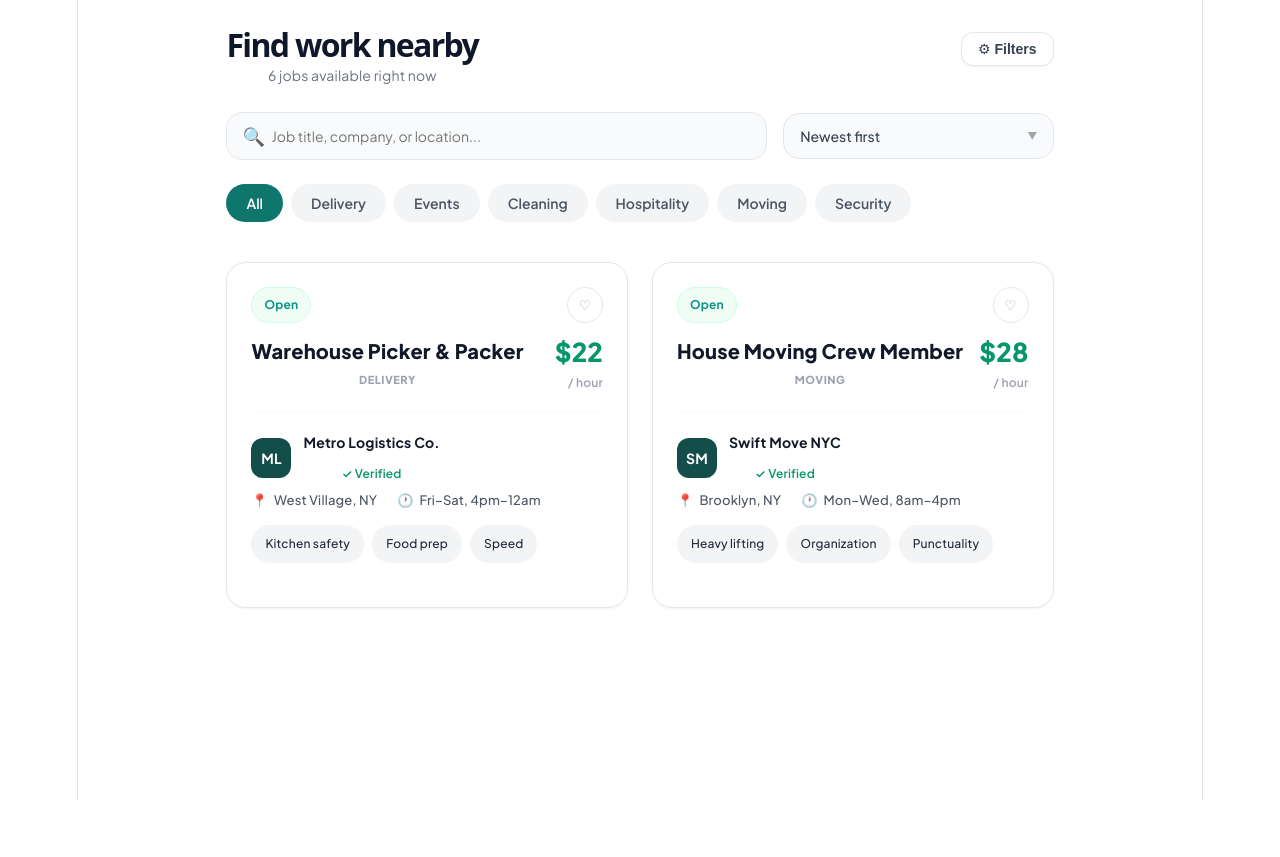
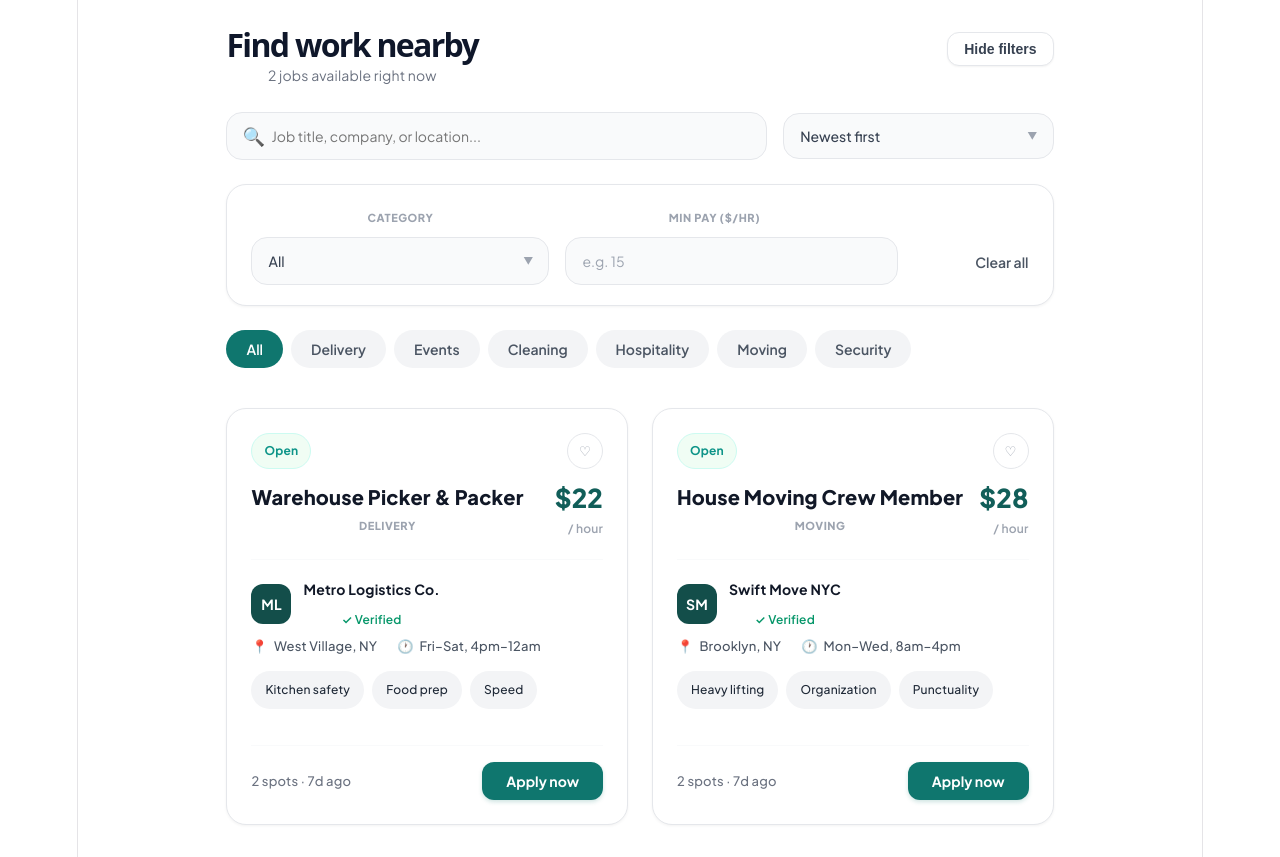
Before and after one commit to DravZ/WorkMatch, a React (Vite) app in the folder front/: page /find-work in a window 1280 px wide. Both pictures are taken after a click on the button "⚙ Filters". Before the commit the page ends 800 px from the top, so only its background shows below. Built offline with nearby package versions, Linux system fonts and the light colour scheme.

Commit message:
feat(front/findwork): cambios en elementos, add de botones y elementos faltantes

```diff
--- a/front/src/components/guest/FindWork/temp.tsx
+++ b/front/src/components/guest/FindWork/temp.tsx
@@ -11,6 +11,8 @@ interface Job {
   location: string;
   schedule: string;
   tags: string[];
+  spots: number;
+  timeAgo: string;
 }
 
 interface JobCardProps {
@@ -20,7 +22,7 @@ interface JobCardProps {
 export const JobCard: React.FC<JobCardProps> = ({ job }) => {
   return (
     <div className="job-card">
-      <div>
+
       <div className="job-card-top">
         <span className="job-status">{job.status}</span>
         <button className="favorite-btn">♡</button>
@@ -39,7 +41,6 @@ export const JobCard: React.FC<JobCardProps> = ({ job }) => {
       </div>
 
 
-
       <div className="job-card-bottom">
         <div className="company-info">
           <div className="company-logo">{job.companyLogoText}</div>
@@ -49,6 +50,7 @@ export const JobCard: React.FC<JobCardProps> = ({ job }) => {
           </div>
         </div>
       </div>
+
 
       <div className="job-meta-row">
         <div className="meta-item">
@@ -61,6 +63,7 @@ export const JobCard: React.FC<JobCardProps> = ({ job }) => {
         </div>
       </div>
 
+
       <div className="job-tags-row">
         {job.tags.map((tag, index) => (
           <span key={index} className="job-tag">
@@ -68,6 +71,11 @@ export const JobCard: React.FC<JobCardProps> = ({ job }) => {
           </span>
         ))}
       </div>
+
+
+      <div className="job-card-footer">
+        <span className="job-spots-info">{job.spots} spots · {job.timeAgo}</span>
+        <button className="apply-btn">Apply now</button>
       </div>
     </div>
   );
--- a/front/src/pages/guest/FindWork/FindWork.module.css
+++ b/front/src/pages/guest/FindWork/FindWork.module.css
@@ -278,7 +278,7 @@
 :global(.pay-rate .amount) {
   font-size: 26px;
   font-weight: 900;
-  color: #059669;
+  color: #115e59;
   line-height: 1;
 }
 
@@ -289,3 +289,123 @@
   font-weight: 600;
   margin-top: 2px;
 }
+
+:global(.job-card-footer) {
+  display: flex;
+  justify-content: space-between;
+  align-items: center;
+  margin-top: 16px;
+  padding-top: 16px;
+  border-top: 1px solid #f9fafb;
+}
+
+:global(.job-spots-info) {
+  font-size: 13px;
+  font-weight: 500;
+  color: #6b7280;
+}
+
+:global(.apply-btn) {
+  background-color: #0f766e;
+  color: #ffffff;
+  font-family: 'Plus Jakarta Sans', sans-serif;
+  font-size: 14px;
+  font-weight: 700;
+  padding: 10px 24px;
+  border-radius: 12px;
+  border: none;
+  cursor: pointer;
+  transition: background-color 0.2s ease, box-shadow 0.2s ease;
+  box-shadow: 0 2px 4px rgba(15, 118, 110, 0.2);
+}
+
+:global(.apply-btn:hover) {
+  background-color: #115e59;
+  box-shadow: 0 4px 6px rgba(15, 118, 110, 0.3);
+}
+
+.advancedFiltersPanel {
+  background-color: #ffffff;
+  border: 1px solid #e5e7eb;
+  border-radius: 20px;
+  padding: 20px 24px;
+  display: grid;
+  grid-template-columns: 2fr 2fr 1fr;
+  gap: 16px;
+  align-items: flex-end;
+  margin-bottom: 24px;
+  box-shadow: 0 1px 3px rgba(0, 0, 0, 0.05);
+  animation: fadeIn 0.2s ease-in-out;
+}
+
+.filterGroup {
+  display: flex;
+  flex-direction: column;
+}
+
+.filterGroup label {
+  font-size: 11px;
+  font-weight: 800;
+  color: #9ca3af;
+  margin-bottom: 6px;
+  letter-spacing: 0.05em;
+}
+
+.selectWrapperSmall {
+  position: relative;
+  display: flex;
+  align-items: center;
+}
+
+.selectWrapperSmall select {
+  width: 100%;
+  padding: 14px 16px;
+  background-color: #f9fafb;
+  border: 1px solid #e5e7eb;
+  border-radius: 16px;
+  font-size: 14px;
+  font-weight: 500;
+  font-family: 'Plus Jakarta Sans', sans-serif;
+  color: #374151;
+  appearance: none;
+  cursor: pointer;
+  outline: none;
+}
+
+.minPayInput {
+  width: 100%;
+  padding: 14px 16px;
+  background-color: #f9fafb;
+  border: 1px solid #e5e7eb;
+  border-radius: 16px;
+  font-size: 14px;
+  font-family: 'Plus Jakarta Sans', sans-serif;
+  color: #374151;
+  outline: none;
+}
+
+.minPayInput::placeholder {
+  color: #9ca3af;
+}
+
+.clearAllBtn {
+  background: transparent;
+  border: none;
+  color: #4b5563;
+  font-family: 'Plus Jakarta Sans', sans-serif;
+  font-weight: 600;
+  font-size: 14px;
+  cursor: pointer;
+  padding: 14px 0;
+  text-align: right;
+  transition: color 0.2s ease;
+}
+
+.clearAllBtn:hover {
+  color: #111827;
+}
+
+@keyframes fadeIn {
+  from { opacity: 0; transform: translateY(-6px); }
+  to { opacity: 1; transform: translateY(0); }
+}
--- a/front/src/pages/guest/FindWork/FindWork.tsx
+++ b/front/src/pages/guest/FindWork/FindWork.tsx
@@ -16,7 +16,9 @@ const MOCK_JOBS = [
     payRate: 22,
     location: 'West Village, NY',
     schedule: 'Fri–Sat, 4pm–12am',
-    tags: ['Kitchen safety', 'Food prep', 'Speed']
+    tags: ['Kitchen safety', 'Food prep', 'Speed'],
+    spots: 2,
+    timeAgo: '7d ago'
   },
   {
     id: 2,
@@ -29,22 +31,56 @@ const MOCK_JOBS = [
     payRate: 28,
     location: 'Brooklyn, NY',
     schedule: 'Mon–Wed, 8am–4pm',
-    tags: ['Heavy lifting', 'Organization', 'Punctuality']
+    tags: ['Heavy lifting', 'Organization', 'Punctuality'],
+    spots: 2,
+    timeAgo: '7d ago'
   },
 ];
 
 export default function FindWork() {
   const [activeCategory, setActiveCategory] = useState('All');
   const [searchTerm, setSearchTerm] = useState('');
+  const [sortBy, setSortBy] = useState('Newest first');
+  const [showFilters, setShowFilters] = useState(false);
+  const [minPay, setMinPay] = useState('');
+
+
+  const filteredJobs = MOCK_JOBS.filter((job) => {
+    const matchesCategory = activeCategory === 'All' || job.category.toLowerCase() === activeCategory.toLowerCase();
+
+    const matchesSearch =
+      job.title.toLowerCase().includes(searchTerm.toLowerCase()) ||
+      job.companyName.toLowerCase().includes(searchTerm.toLowerCase()) ||
+      job.location.toLowerCase().includes(searchTerm.toLowerCase());
+
+    const matchesMinPay = minPay === '' || job.payRate >= Number(minPay);
+
+    return matchesCategory && matchesSearch && matchesMinPay;
+  }).sort((a, b) => {
+    if (sortBy === 'Highest pay') return b.payRate - a.payRate;
+    if (sortBy === 'Lowest pay') return a.payRate - b.payRate;
+    return 0;
+  });
+
+  const handleClearAll = () => {
+    setActiveCategory('All');
+    setMinPay('');
+    setSearchTerm('');
+  };
 
   return (
     <div className={styles.jobSearchContainer}>
       <div className={styles.jobSearchHeader}>
         <div>
           <h1>Find work nearby</h1>
-          <p>6 jobs available right now</p>
+          <p>{filteredJobs.length} jobs available right now</p>
         </div>
-        <button className={styles.filtersBtn}>⚙ Filters</button>
+        <button
+          className={styles.filtersBtn}
+          onClick={() => setShowFilters(!showFilters)}
+        >
+          {showFilters ? 'Hide filters' : '⚙ Filters'}
+        </button>
       </div>
 
       <div className={styles.searchFiltersGrid}>
@@ -59,7 +95,7 @@ export default function FindWork() {
         </div>
 
         <div className={styles.selectWrapper}>
-          <select>
+          <select value={sortBy} onChange={(e) => setSortBy(e.target.value)}>
             <option>Newest first</option>
             <option>Highest pay</option>
             <option>Lowest pay</option>
@@ -67,6 +103,41 @@ export default function FindWork() {
           <span className={styles.selectArrow}>▼</span>
         </div>
       </div>
+
+
+      {showFilters && (
+        <div className={styles.advancedFiltersPanel}>
+          <div className={styles.filterGroup}>
+            <label>CATEGORY</label>
+            <div className={styles.selectWrapperSmall}>
+              <select
+                value={activeCategory}
+                onChange={(e) => setActiveCategory(e.target.value)}
+              >
+                {CATEGORIES.map((cat) => (
+                  <option key={cat} value={cat}>{cat}</option>
+                ))}
+              </select>
+              <span className={styles.selectArrow}>▼</span>
+            </div>
+          </div>
+
+          <div className={styles.filterGroup}>
+            <label>MIN PAY ($/HR)</label>
+            <input
+              type="number"
+              placeholder="e.g. 15"
+              value={minPay}
+              onChange={(e) => setMinPay(e.target.value)}
+              className={styles.minPayInput}
+            />
+          </div>
+
+          <button className={styles.clearAllBtn} onClick={handleClearAll}>
+            Clear all
+          </button>
+        </div>
+      )}
 
       <div className={styles.categoriesScroll}>
         {CATEGORIES.map((cat) => (
@@ -81,9 +152,15 @@ export default function FindWork() {
       </div>
 
       <div className={styles.jobsGrid}>
-        {MOCK_JOBS.map((job) => (
-          <JobCard key={job.id} job={job} />
-        ))}
+        {filteredJobs.length > 0 ? (
+          filteredJobs.map((job) => (
+            <JobCard key={job.id} job={job} />
+          ))
+        ) : (
+          <p style={{ gridColumn: 'span 2', textAlign: 'center', color: '#6b7280', padding: '32px' }}>
+            No jobs found matching your criteria.
+          </p>
+        )}
       </div>
     </div>
   );
```
Lines whose indentation alone changed are shown as unchanged.
